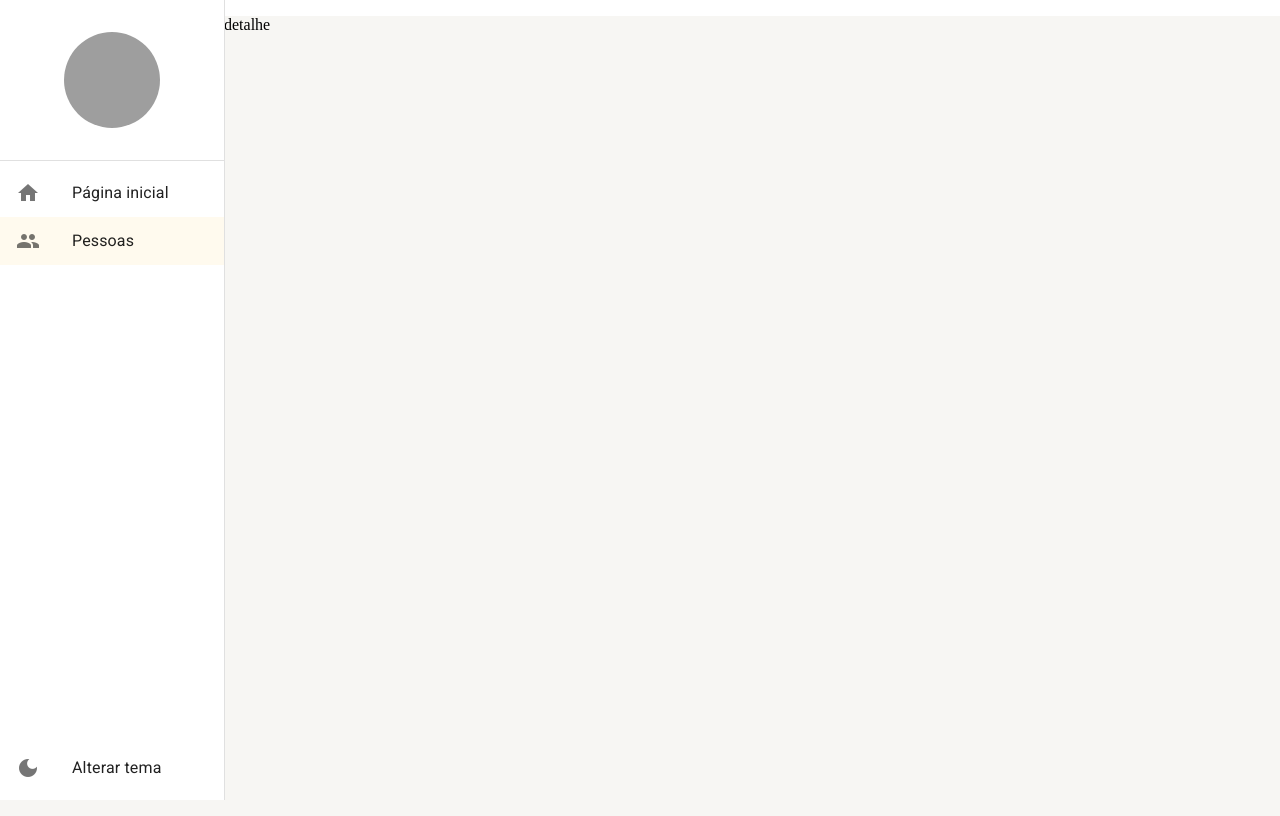
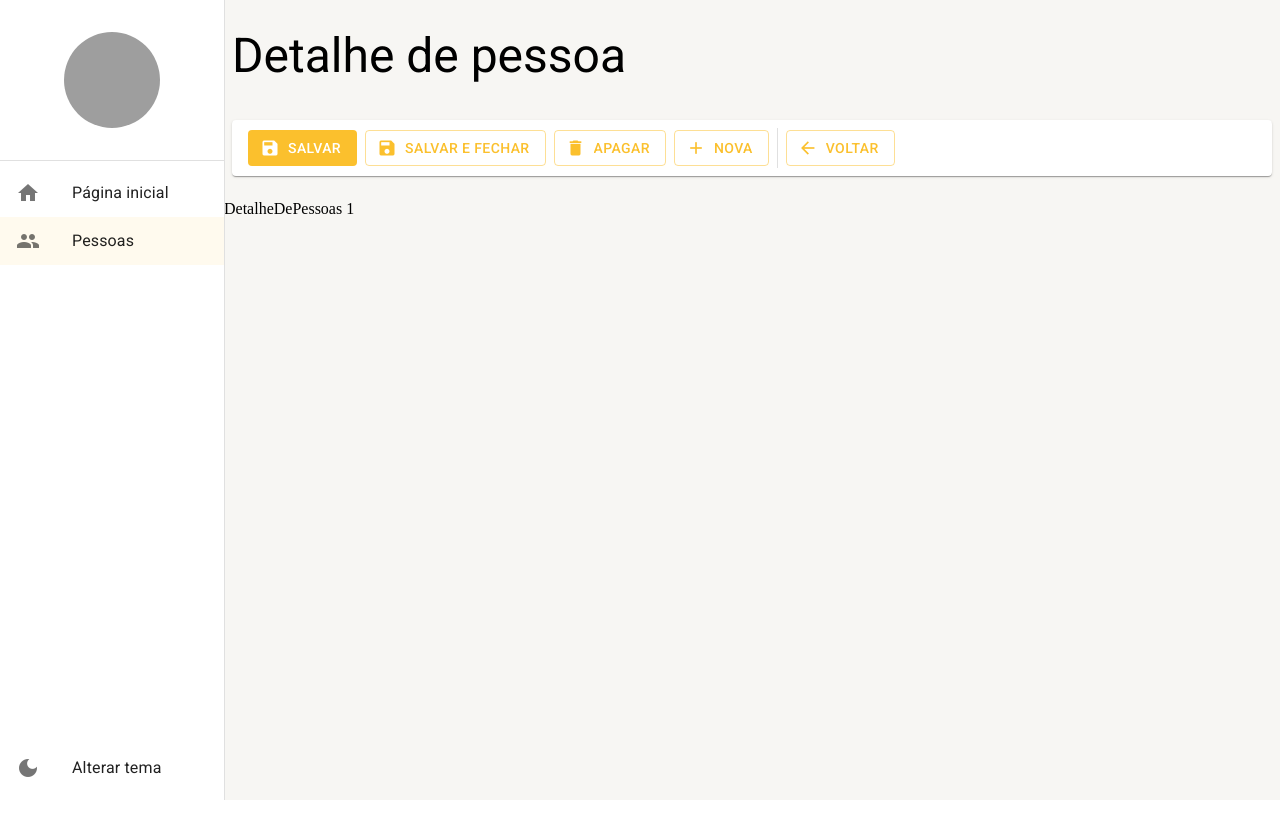
Before and after one commit to Limatrindade/react-materialui-typescript, a React (Create React App) app: page /pessoas/detalhe/1 in a window 1280 px wide. Built offline with nearby package versions, Linux system fonts and the light colour scheme; grey boxes are pictures that could not be loaded.

Commit message:
feat: Added people details screen

```diff
--- a/src/pages/index.ts
+++ b/src/pages/index.ts
@@ -1,2 +1,3 @@
 export * from './dashboaard/Dashboard';
 export * from './pessoas/ListagemDePessoas';
+export * from './pessoas/DetalheDePessoas';
--- /dev/null
+++ b/src/pages/pessoas/DetalheDePessoas.tsx
@@ -0,0 +1,40 @@
+import { useNavigate, useParams } from 'react-router-dom';
+import { LayoutBaseDePagina } from '../../shared/layouts';
+import { FerramentasDeDetalhe } from '../../shared/components';
+
+
+export const DetalheDePessoas: React.FC = () => {
+  const { id = 'nova' } = useParams<'id'>();
+  const navigate = useNavigate();
+
+  const handleSave = () => {
+    console.log('Save');
+  };
+
+  const handleDelete = () => {
+    console.log('Delete');
+  };
+
+  return (
+    <LayoutBaseDePagina
+      titulo='Detalhe de pessoa'
+      barraDeFerramentas={
+        <FerramentasDeDetalhe
+          textoBotaoNovo='Nova'
+          mostrarBotaoSalvarEFechar
+          mostrarBotaoNovo={id !== 'nova'}
+          mostrarBotaoApagar={id !== 'nova'}
+
+          aoClicarEmApagar={handleDelete}
+          aoClicarEmNovo={() => navigate('/pessoas/detalhe/nova')}
+          aoClicarEmSalvar={handleSave}
+          aoClicarEmVoltar={() => navigate('/pessoas')}
+          aoClicarEmSalvarEFechar={handleSave}
+        />
+      }
+    >
+      <p> DetalheDePessoas {id}</p>
+    </LayoutBaseDePagina>
+
+  );
+};
--- a/src/pages/pessoas/ListagemDePessoas.tsx
+++ b/src/pages/pessoas/ListagemDePessoas.tsx
@@ -74,6 +74,7 @@
           mostrarInputBusca
           textoDaBusca={busca}
           aoMudarTextoDeBusca={texto => setSearchParams({ busca: texto, pagina:'1' } , { replace: true })}
+          aoClicarEmNovo={() => navigate('/pessoas/detalhe/nova')}
         />
       }
     >
--- a/src/routes/index.tsx
+++ b/src/routes/index.tsx
@@ -1,7 +1,7 @@
 import { Routes, Route, Navigate } from 'react-router-dom';
 import { useDrawerContext } from '../shared/contexts';
 import { useEffect } from 'react';
-import { Dashboard, ListagemDePessoas } from '../pages';
+import { Dashboard, DetalheDePessoas, ListagemDePessoas } from '../pages';
 
 
 function AppRoutes() {
@@ -29,7 +29,7 @@
 
       <Route path='/pessoas' element={<ListagemDePessoas/>} />
 
-      <Route path='/pessoas/detalhe/:id' element={<p>detalhe</p>} />
+      <Route path='/pessoas/detalhe/:id' element={<DetalheDePessoas/>} />
 
       <Route path="*" element={<Navigate to="/pagina-inicial"/>}/>
     </Routes>
```
